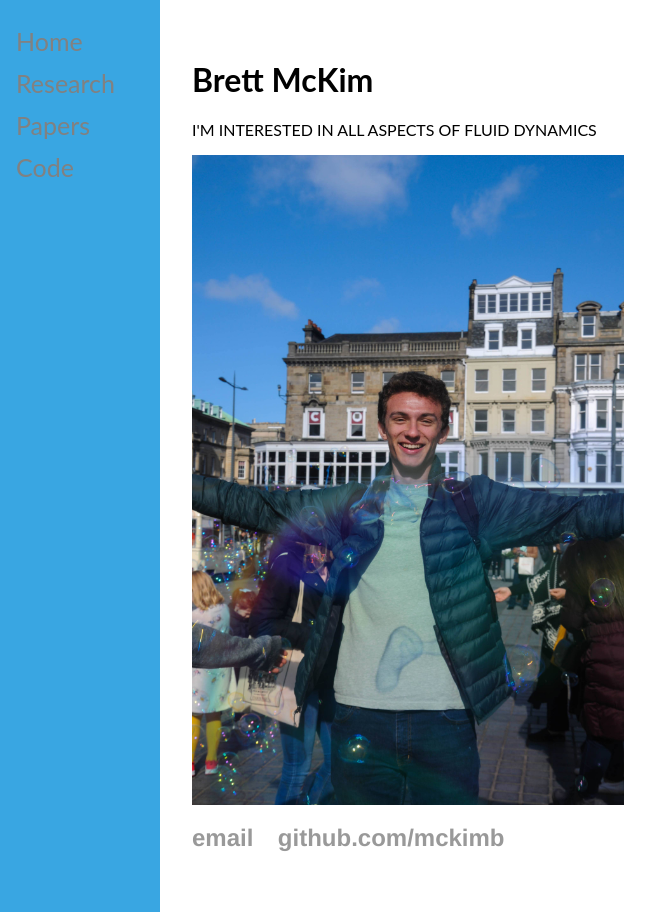
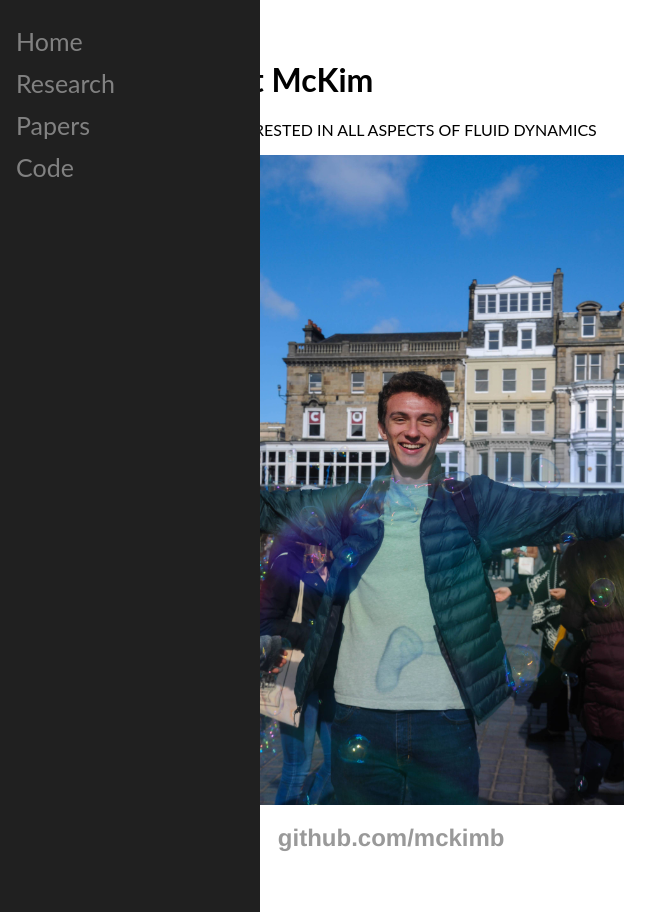
Before and after one commit to mckimb/mckimb.github.io, a Jekyll site: the page built from index.html, in a window 1280 px wide. Shown: the whole page, without its empty margins (0-670 px from the left). Built offline with Jekyll 4.4.1, drawn with Linux system fonts in a browser that asks for light colours.

Commit message:
Update main.css

```diff
--- a/css/main.css
+++ b/css/main.css
@@ -11,12 +11,12 @@ nav ul, footer ul {
 }
 .sidenav {
     height: 100%;
-    width: 160px;
+    width: 260px;
     position: fixed;
     z-index: 1;
     top: 0;
     left: 0;
-    background-color: #39A6E2;
+    background-color: #202020;
     overflow-x: hidden;
     padding-top: 20px;
 }
```
